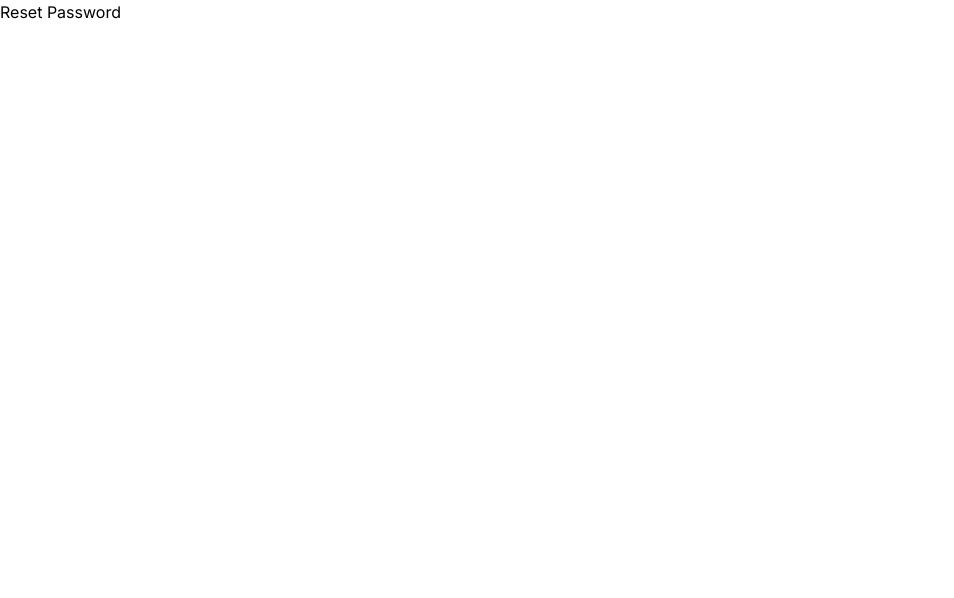
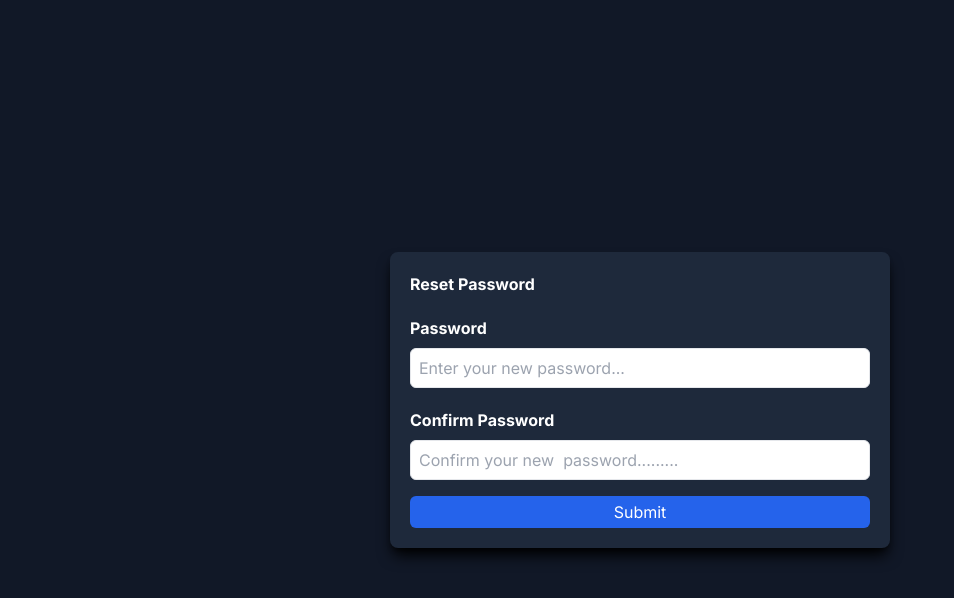
Before and after one commit to 7sering/complete-next-auth, a Next.js app: page /reset-password/1 in a window 1280 px wide. Shown: the top 598 px of the page, without its empty margins (0-954 px from the left). Built offline with nearby package versions, Linux system fonts and the light colour scheme.

Commit message:
reset your password page added

```diff
--- a/app/(auth)/reset-password/[email]/page.tsx
+++ b/app/(auth)/reset-password/[email]/page.tsx
@@ -1,9 +1,76 @@
-import React from "react";
+"use client";
 
-export default function ResetPassword() {
+import "react-toastify/dist/ReactToastify.css";
+import { ToastContainer, toast } from "react-toastify";
+
+import axios from "axios";
+import { useState } from "react";
+
+export default function ResetPassword({
+  params,
+}: {
+  params: { email: string };
+}) {
+  const [authState, setAuthState] = useState({
+    password: "",
+    cpassword: "",
+  });
+  const [loading, setLoading] = useState(false);
+  const [errors, setErrors] = useState<LoginErrorType>();
+
+  const submit = (event: React.FormEvent) => {
+    event.preventDefault();
+  };
   return (
     <>
-      <div>Reset Password</div>
+      <ToastContainer />
+      <section className="bg-gray-900 text-white">
+        <div className="h-screen w-screen flex justify-center items-center">
+          <div className="w-[500px] bg-slate-800 p-5 rounded-lg shadow-lg shadow-black">
+            <h1 className="font-3xl font-bold">Reset Password</h1>
+
+            <form onSubmit={submit}>
+              <div className="mt-5">
+                <label className="block font-bold  mb-2">Password</label>
+                <input
+                  type="password"
+                  placeholder="Enter your new password..."
+                  className="w-full h-10 p-2 border rounded-md text-black outline-neutral-500"
+                  onChange={(event) =>
+                    setAuthState({ ...authState, password: event.target.value })
+                  }
+                />
+                {/* <span className="text-red-500">{errors?.email}</span> */}
+              </div>
+              <div className="mt-5">
+                <label className="block font-bold  mb-2">
+                  Confirm Password
+                </label>
+                <input
+                  type="password"
+                  placeholder="Confirm your new  password........."
+                  className="w-full h-10 p-2 border rounded-md text-black outline-neutral-500"
+                  onChange={(event) =>
+                    setAuthState({
+                      ...authState,
+                      cpassword: event.target.value,
+                    })
+                  }
+                />
+                {/* <span className="text-red-500">{errors?.email}</span> */}
+              </div>
+              <div className="mt-4">
+                <button
+                  disabled={loading}
+                  className="w-full h-8 bg-blue-600 text-white rounded-md hover:bg-green-600"
+                >
+                  {loading ? "Processing..." : "Submit"}
+                </button>
+              </div>
+            </form>
+          </div>
+        </div>
+      </section>
     </>
   );
 }
```
